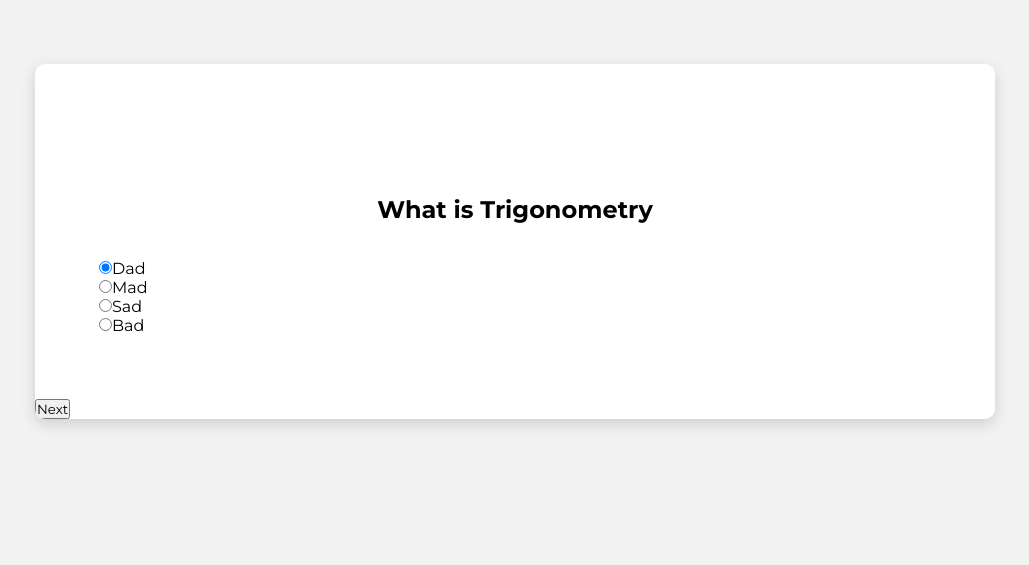
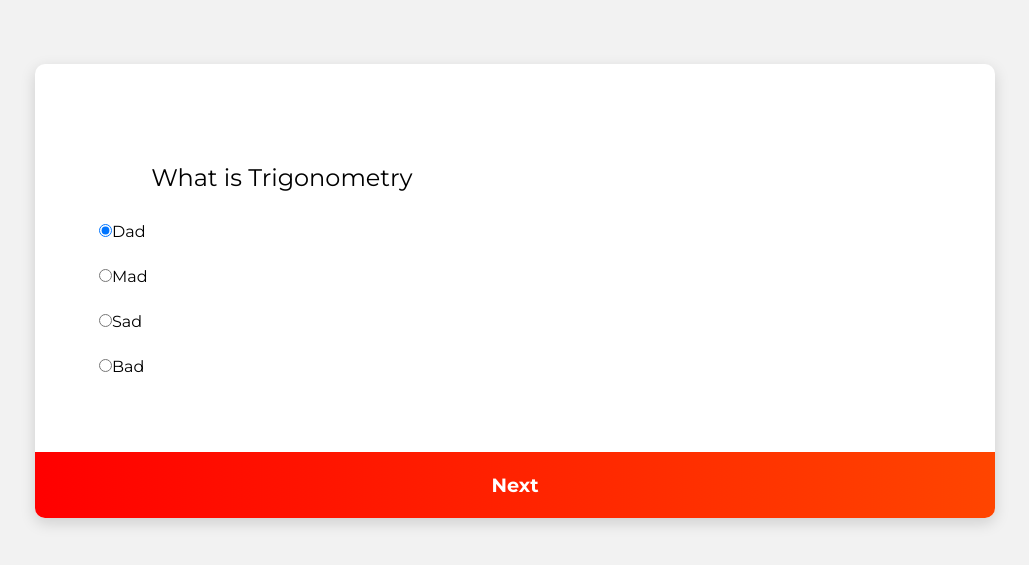
Before and after one commit to UG-SEP/Tenthies, a Django app: template Tenthies/templates/Quiz/quiz.html in a window 1280 px wide. Shown: the part 70-635 px from the top of the page, without its empty margins (125-1154 px from the left). Run offline with Django 3.2, Linux system fonts and the light colour scheme; the template is opened without the code that fills it: values that come from a table or form of the project are taken from there, others are empty; data comes from the database, SQL or seed files in the repository; parts of the project's set-up code (start-up, migrations or seed data) failed here and were passed over.

Commit message:
Update stylequizquestions.css

```diff
--- a/Tenthies/static/css/stylequizquestions.css
+++ b/Tenthies/static/css/stylequizquestions.css
@@ -166,27 +166,29 @@
   padding: 1rem;
   text-align: center;
   margin: 0;
+  display: inline-block;
+  font-weight: 400;
 }
 
-ul {
+form {
   list-style-type: none;
   padding: 0;
 }
 
-ul li {
+.answer {
   font-size: 1.2rem;
   margin: 1rem 0;
 }
 
-ul li label {
+label {
   cursor: pointer;
 }
 
-button {
-      background-image: linear-gradient(to left, orangered, red);
+.button {
+  background-image: linear-gradient(to left, orangered, red);
   color: #fff;
   border: none;
-  width: 50%;
+  width: 100%;
   cursor: pointer;
   font-size: 1.2rem;
   font-family: inherit;
@@ -196,13 +198,3 @@
   float: left;
   border: 1px;
 }
-
-
-button:hover {
-  background-color: #732d91;
-}
-
-button:focus {
-  outline: none;
-  background-color: #5e3370;
-}
```
